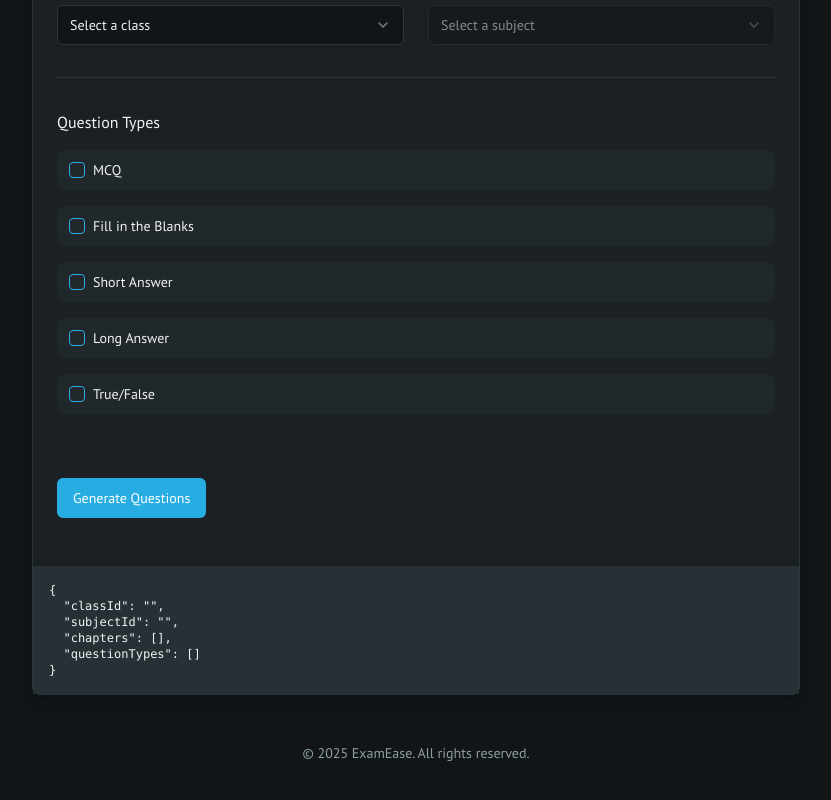
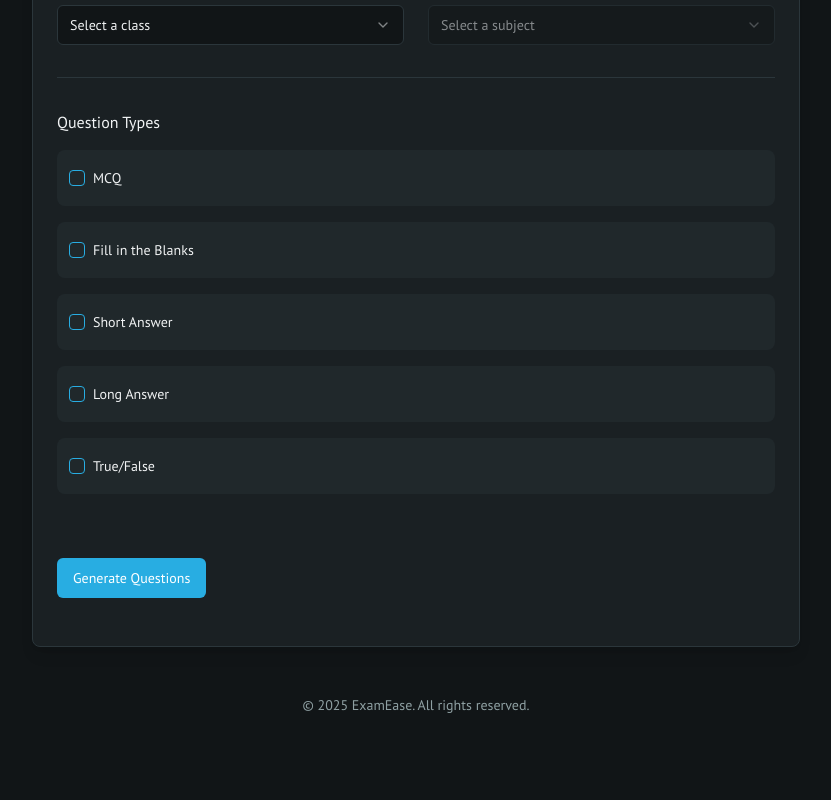
Before and after one commit to AadityaGeek/ExamEase, a Next.js app: page / in a window 1280 px wide. Shown: the part 426-1226 px from the top of the page, without its empty margins (224-1055 px from the left). After the commit the page ends 1189 px from the top, so only its background shows below. Built offline with nearby package versions, Linux system fonts and the light colour scheme; what @genkit-ai/googleai, genkit would draw is missing.

Commit message:
Generate specific number of questions

```diff
--- a/src/components/question-form.tsx
+++ b/src/components/question-form.tsx
@@ -42,7 +42,6 @@ export function QuestionForm() {
 
   const watchedClassId = form.watch("classId");
   const watchedSubjectId = form.watch("subjectId");
-  const formValues = form.watch();
 
   const fetchChapters = React.useCallback(async () => {
     if (watchedClassId && watchedSubjectId) {
@@ -253,8 +252,11 @@ export function QuestionForm() {
                       {QUESTION_TYPES.map((type) => {
                         const isSelected = field.value.some((q) => q.id === type.id);
                         return (
-                          <motion.div key={type.id} layout className="flex flex-col space-y-2 p-3 bg-secondary/50 rounded-lg">
-                            <div className="flex items-center justify-between">
+                          <motion.div
+                            key={type.id}
+                            layout
+                            className="flex flex-row items-center justify-between p-3 bg-secondary/50 rounded-lg"
+                          >
                             <Label className="font-normal flex items-center space-x-2 cursor-pointer">
                               <Checkbox
                                 checked={isSelected}
@@ -269,9 +271,13 @@ export function QuestionForm() {
                               />
                               <span>{type.name}</span>
                             </Label>
-                              <AnimatePresence>
-                                {isSelected && (
-                                  <motion.div initial={{ opacity: 0, width: 0 }} animate={{ opacity: 1, width: 'auto' }} exit={{ opacity: 0, width: 0 }}>
+                            <motion.div
+                              animate={{
+                                opacity: isSelected ? 1 : 0,
+                              }}
+                              transition={{ duration: 0.2 }}
+                              className={!isSelected ? "invisible pointer-events-none" : ""}
+                            >
                               <Input
                                 type="number"
                                 value={field.value.find((q) => q.id === type.id)?.count || 0}
@@ -282,12 +288,10 @@ export function QuestionForm() {
                                   );
                                   field.onChange(newQuestionTypes);
                                 }}
-                                          className="h-8 w-32"
+                                className="h-8 w-24"
+                                disabled={!isSelected}
                               />
                             </motion.div>
-                                )}
-                              </AnimatePresence>
-                            </div>
                           </motion.div>
                         );
                       })}
@@ -306,9 +310,6 @@ export function QuestionForm() {
             </form>
           </Form>
         </CardContent>
-        <pre className="p-4 bg-muted text-xs">
-            {JSON.stringify(formValues, null, 2)}
-        </pre>
       </Card>
     </>
   );
```
Lines whose indentation alone changed are shown as unchanged.
